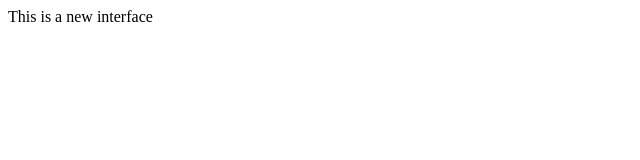
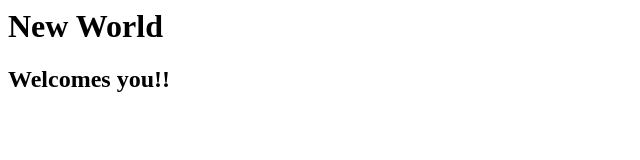
Before and after one commit to LuckyGarg1710/Web, a plain HTML site: page index.html in a window 1280 px wide. Shown: the whole page, without its empty margins (0-640 px from the left). Drawn offline with Linux system fonts and the light colour scheme.

Commit message:
Update index.html

```diff
--- a/index.html
+++ b/index.html
@@ -1,8 +1,11 @@
 <html>
   <head>
     <title>NEw PAge</title>
+    <link rel="stylesheet" href="styles.css">
   </head>
   <body>
-    <p>This is a new interface</p>
+    <h1>New World</h1>
+    <h2>Welcomes you!!</h2>
+
   </body>
 </html>
```
